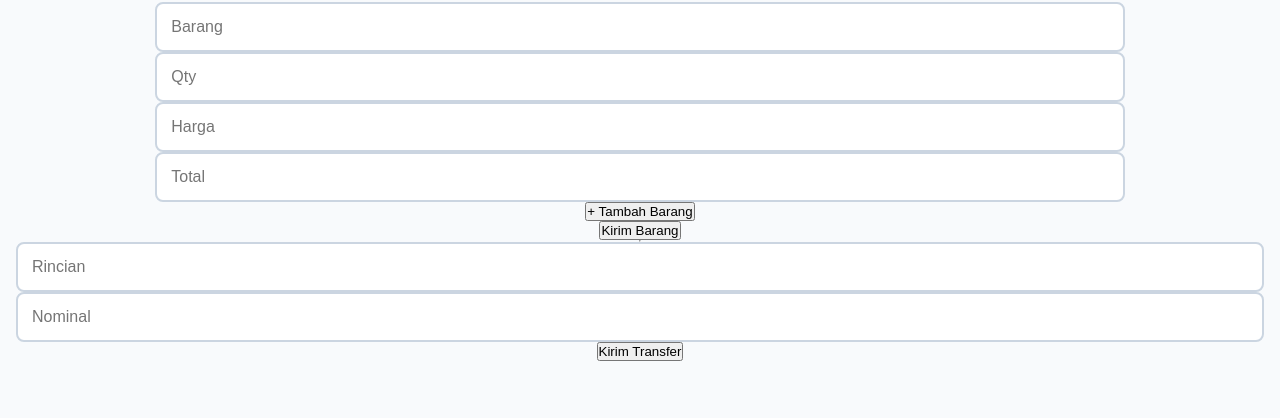
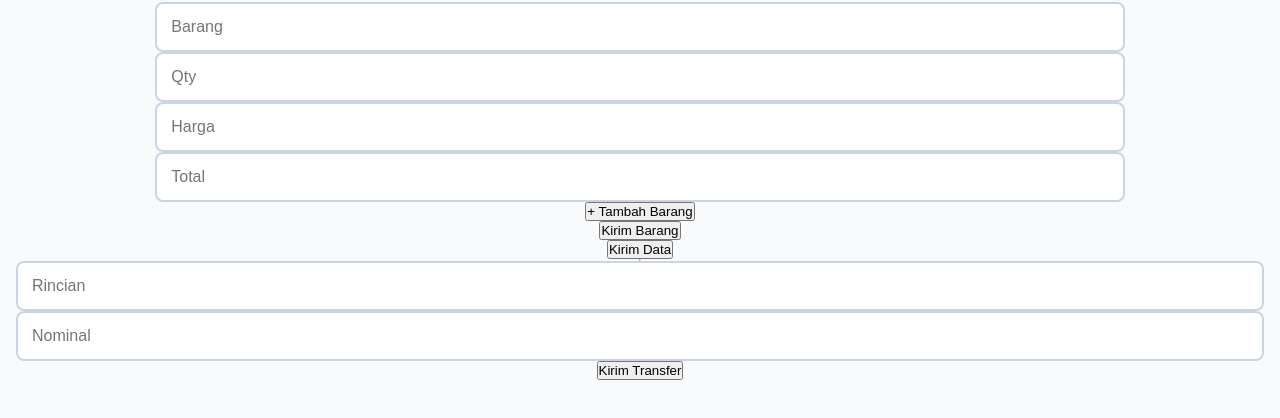
Before and after one commit to keygrunge-coder/nota, a plain HTML site: page toko/nj.html in a window 1280 px wide. Shown: the part 94-512 px from the top of the page. Drawn offline with Linux system fonts and the light colour scheme.

Commit message:
Update nj.html

```diff
--- a/toko/nj.html
+++ b/toko/nj.html
@@ -20,7 +20,7 @@
     </div>
     <button onclick="tambahBaris()">+ Tambah Barang</button>
     <button onclick="kirimData('NJ', 'BARANG')">Kirim Barang</button>
-
+<button type="button" id="btn-kirim" onclick="kirimDataKeGoogleSheets()">Kirim Data</button>
     <hr>
     <input type="text" id="rincian" placeholder="Rincian">
     <input type="number" id="nominal" placeholder="Nominal">
```
